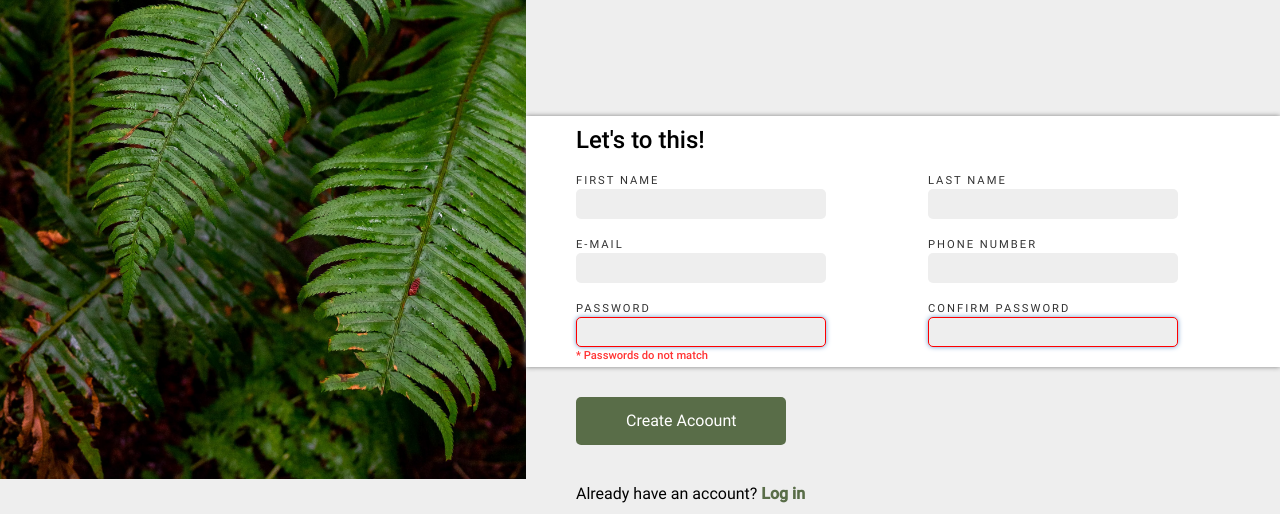
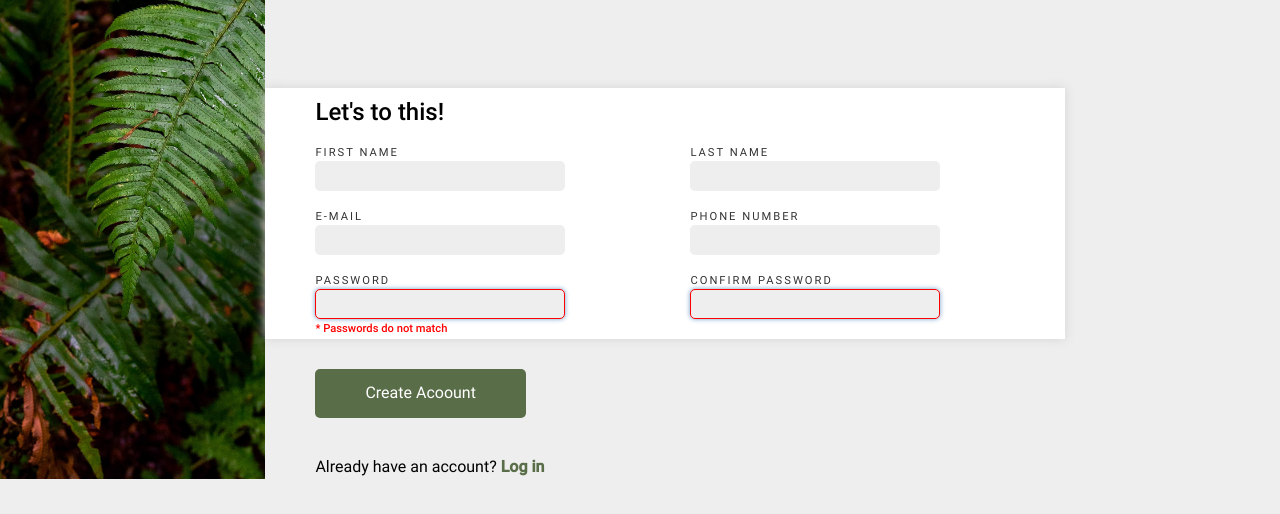
Before and after one commit to i4pg/sign-up-form, a website: page index.html in a window 1280 px wide. Shown: the part 321-835 px from the top of the page. After the commit the page ends 807 px from the top, so only its background shows below. Drawn offline with nearby package versions, Linux system fonts and the light colour scheme.

Commit message:
fix some stuff

```diff
--- a/css/style.css
+++ b/css/style.css
@@ -25,7 +25,7 @@ body {
 }
 
 aside {
-  width: 80%;
+  width: 30%;
   height: 100vh;
   background-image: url(../pics/halie-west-25xggax4bSA-unsplash.jpg);
   background-size: cover;
@@ -83,10 +83,11 @@ legend {
   display: flex;
   flex-direction: column;
   flex-wrap: wrap;
-  justify-content: space-between;
+  justify-content: space-evenly;
   height: 290px;
+  width: 800px;
   background-color: white;
-  box-shadow: 0 0 5px gray;
+  box-shadow: 0 0 10px lightgray;
 }
 
 .second form fieldset legend {
@@ -137,15 +138,16 @@ legend {
   box-shadow: 0 0 5px #719ece;
 }
 
-.pass {
+.error {
   position: relative;
 }
 
-.pass::before {
+.error input:invalid + span:after {
   content: "* Passwords do not match";
   position: absolute;
   color: red;
-  top: 47px;
+  top: 35px;
+  left: 0;
   font-size: 0.7rem;
   font-family: "Roboto-Medium", sans-serif;
   text-transform: none;
@@ -174,4 +176,5 @@ legend {
   color: #596d48;
   font-family: "Roboto-Medium", sans-serif;
   font-weight: bolder;
+  text-decoration: none;
 }
--- a/index.html
+++ b/index.html
@@ -22,7 +22,7 @@
           this in your life to help you realize your deepest dreams.
         </h2>
         <h2>Sign up <i>now</i> to get started.</h2>
-        <h2>You know you want to.</h2>
+        <h2>You <i>know</i> you want to.</h2>
       </section>
       <section class="second">
         <form action="#">
@@ -35,8 +35,11 @@
             <label for="mail">E-mail</label>
             <input type="email" name="mail" />
 
-            <label class="pass" for="pass">Password</label>
-            <input type="password" name="pass" required />
+              <label for="pass">Password</label>
+              <div class="error">
+
+              <input  type="password" name="pass" required /><span></span>
+              </div>
 
             <label for="lname">last name</label>
             <input type="text" name="lname" />
@@ -49,7 +52,7 @@
           </fieldset>
           <button type="submit">create acoount</button>
         </form>
-        <p>Already have an account? <a>Log in</a></p>
+        <p>Already have an account? <a href="#">Log in</a></p>
       </section>
     </main>
   </body>
```
